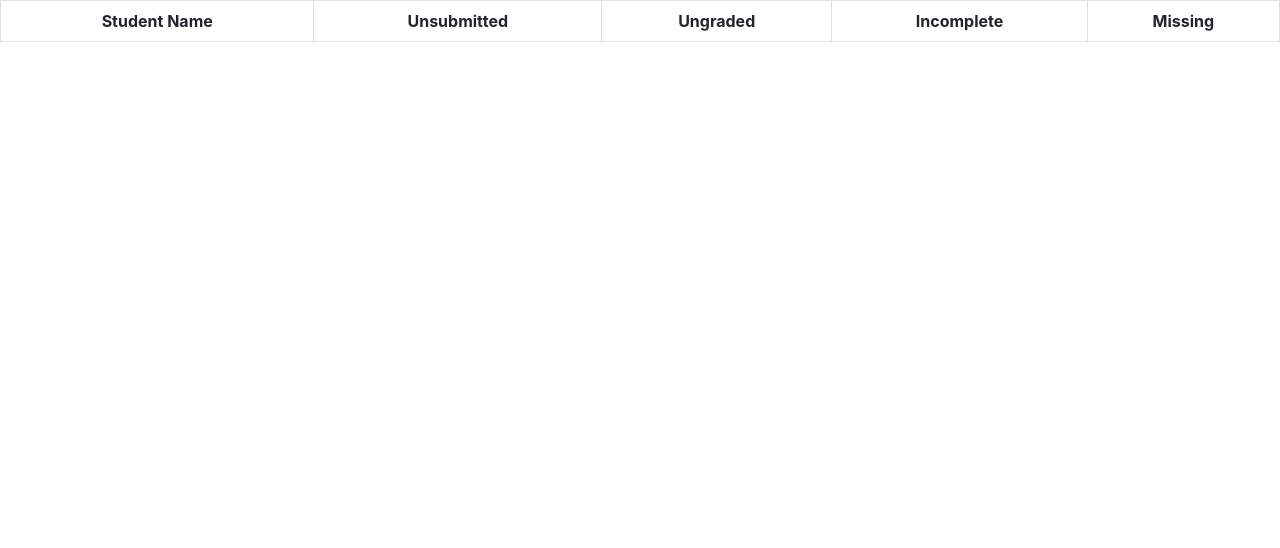
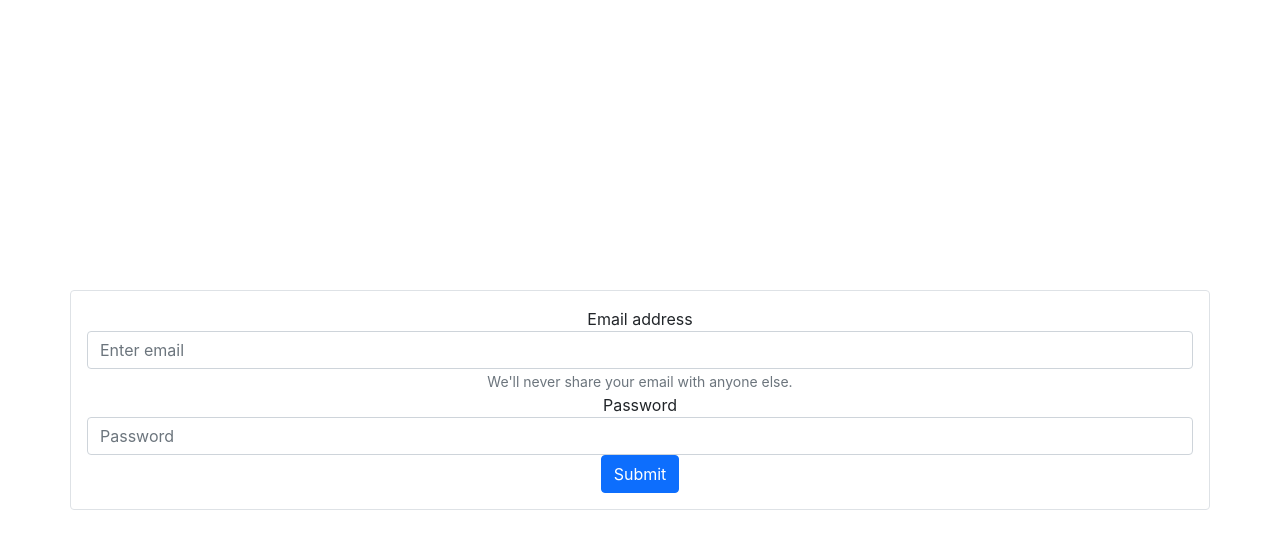
Before and after one commit to TravCook/homeworkTracker, a React (Create React App) app in the folder client/: page /grades in a window 1280 px wide. Shown: the top 548 px of the page. Built offline with nearby package versions, Linux system fonts and the light colour scheme.

Commit message:
student rows are rendering, final step is to render data inside the rows

```diff
--- a/client/src/App.js
+++ b/client/src/App.js
@@ -64,30 +64,26 @@ function App() {
         listOfStudents = filterUniqueStudents(listOfStudents);
         setStudents(listOfStudents)
         // getgrades(data)
-      }).then(async () => {
-        // await
-        // window.location.href = "/grades"
       })
   }
 
-  useEffect(() => {
-    console.log({
-      email: email,
-      password: password,
-      assignments: assignments,
-      students: students,
-      homeworks: homeworks
-    })
-  })
+
+
+  const renderPage = () => {
+    if(students){
+      return(
+        <StudentTable  studentData={students} assignmentData={assignments} homeworkData={homeworks}/>
+      )
+    }else{
+      return(
+        <Login handleClick={loginSubmit} handleEmailChange={handleEmailChange} handlePasswordChange={handlePasswordChange} />
+      )
+    }
+  }
 
   return (
     <div className="App">
-      <Router>
-        <Routes>
-          <Route path="/" element={<Login handleClick={loginSubmit} handleEmailChange={handleEmailChange} handlePasswordChange={handlePasswordChange} />} />
-          <Route path="/grades" element={<StudentTable students={students} />} />
-        </Routes>
-      </Router>
+      {renderPage()}
     </div>
   );
 }
--- a/client/src/components/student/student.js
+++ b/client/src/components/student/student.js
@@ -1,8 +1,14 @@
 import React from 'react'
 
-const Student = () => {
+const Student = (props) => {
   return (
-    <div></div>
+    <tr className="Student" id={props.name}>
+      <td className="StudentName">{props.name}</td>
+      <td className="Unsubmitted"></td>
+      <td className="Ungraded"></td>
+      <td className="Incomplete"></td>
+      <td className="Missing"></td>
+    </tr>
   )
 }
 
--- a/client/src/components/studentTable/studentTable.css
+++ b/client/src/components/studentTable/studentTable.css
@@ -0,0 +1,10 @@
+th:first-child, td:first-child
+{
+  position:sticky;
+  left:0px;
+  background-color: rgb(255, 255, 255);
+  border-right: 1px solid #ddd;
+}
+.studentList {
+  margin: 2em;
+}
--- a/client/src/components/studentTable/studentTable.js
+++ b/client/src/components/studentTable/studentTable.js
@@ -1,5 +1,6 @@
 import React from 'react'
 import Student from '../student/student'
+import './studentTable.css'
 
 const StudentTable = (props) => {
   console.log(props)
@@ -16,7 +17,11 @@ const StudentTable = (props) => {
           </tr>
         </thead>
         <tbody>
-          {console.log(props.students)}
+          {props.studentData.map((name, i) => {
+            return(
+              <Student name={name} key={i} />
+            )
+          })}
         </tbody>
       </table>
     </div>
```
